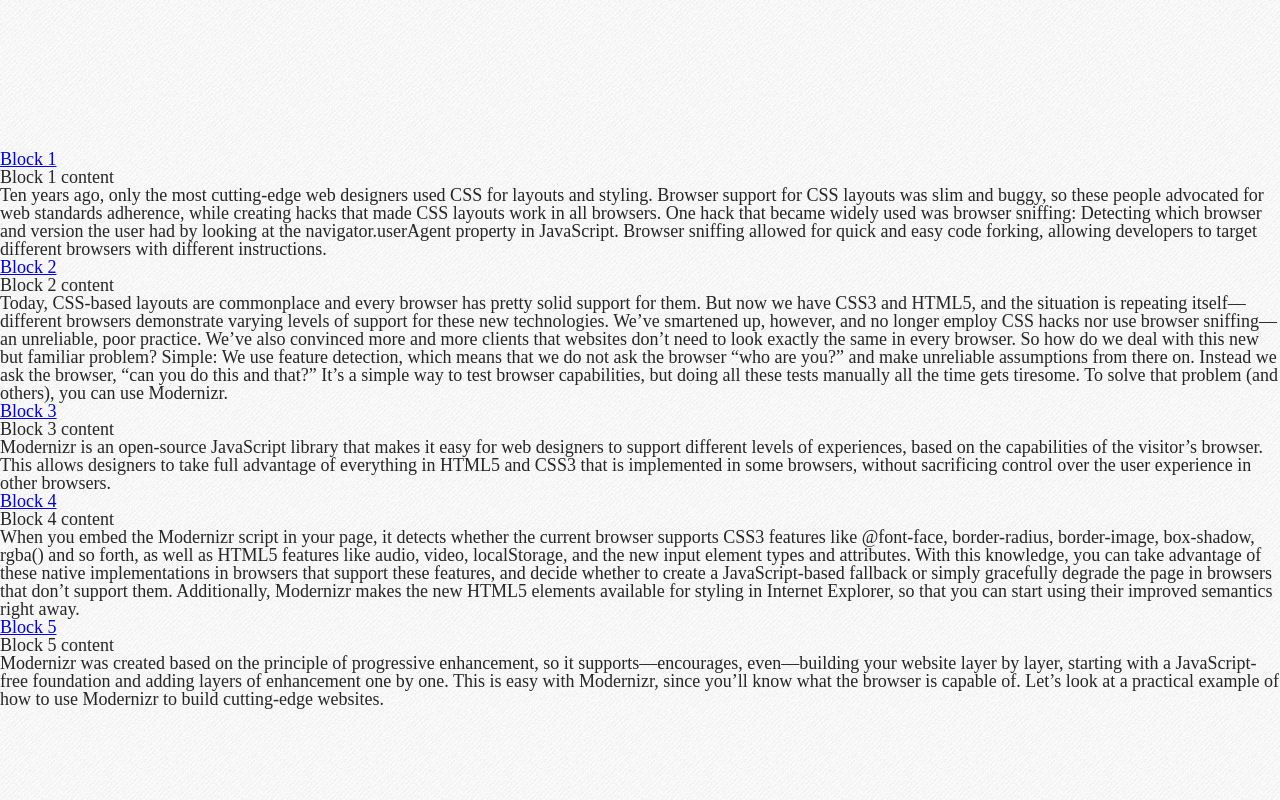
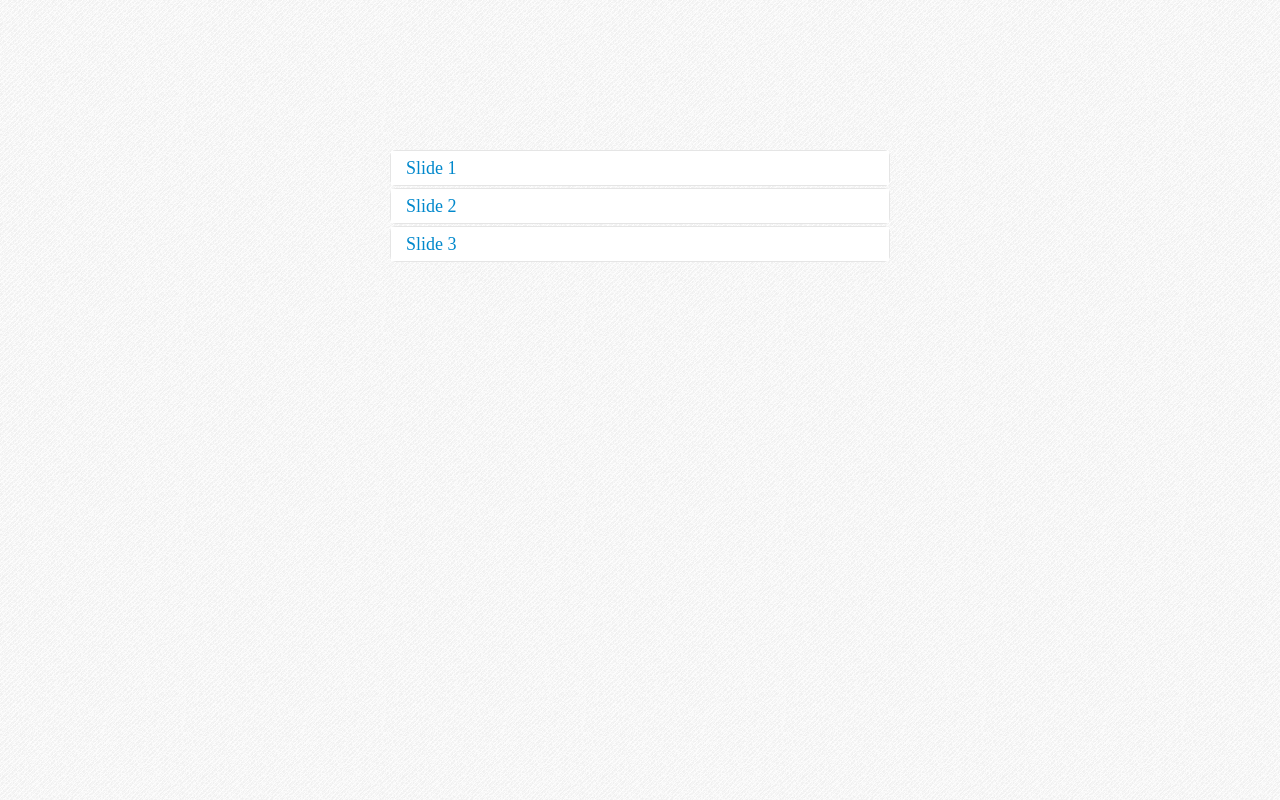
Before and after one commit to Serglious/MyDEVProjects, a plain HTML site: page css_content_accordion/index.html in a window 1280 px wide. Drawn offline with Linux system fonts and the light colour scheme; a web font is replaced by a local one.

Commit message:
Commit project files.

```diff
--- a/css_content_accordion/index.html
+++ b/css_content_accordion/index.html
@@ -8,53 +8,43 @@
     <link rel="stylesheet" href="style.css">
 </head>
 <body>
+
 <div class="accordion">
-    <!-- Triggers -->
-    <span id="block1"></span>
-    <span id="block2"></span>
-    <span id="block3"></span>
-    <span id="block4"></span>
-    <span id="block5"></span>
-    <!-- Slides -->
-    <ol>
-        <li class="block1">
-            <a href="#block1">Block 1</a>
-            <div>
-                <h2>Block 1 content</h2>
-                <p>
-                    Ten years ago, only the most cutting-edge web designers used CSS for layouts and styling. Browser support for CSS layouts was slim and buggy, so these people advocated for web standards adherence, while creating hacks that made CSS layouts work in all browsers. One hack that became widely used was browser sniffing: Detecting which browser and version the user had by looking at the navigator.userAgent property in JavaScript. Browser sniffing allowed for quick and easy code forking, allowing developers to target different browsers with different instructions.
-                </p>
+
+    <div class="accordion-group">
+        <div class="accordion-heading">
+            <a href="#slide1">Slide 1</a>
+        </div>
+        <div id="slide1" class="accordion-body">
+            <div class="accordion-inner">
+                Modernizr was created based on the principle of progressive enhancement, so it supports—encourages, even—building your website layer by layer, starting with a JavaScript-free foundation and adding layers of enhancement one by one. This is easy with Modernizr, since you’ll know what the browser is capable of. Let’s look at a practical example of how to use Modernizr to build cutting-edge websites.
             </div>
-        </li>
-        <li class="block2">
-            <a href="#block2">Block 2</a>
-            <h2>Block 2 content</h2>
-            <p>
-                Today, CSS-based layouts are commonplace and every browser has pretty solid support for them. But now we have CSS3 and HTML5, and the situation is repeating itself—different browsers demonstrate varying levels of support for these new technologies. We’ve smartened up, however, and no longer employ CSS hacks nor use browser sniffing—an unreliable, poor practice. We’ve also convinced more and more clients that websites don’t need to look exactly the same in every browser. So how do we deal with this new but familiar problem? Simple: We use feature detection, which means that we do not ask the browser “who are you?” and make unreliable assumptions from there on. Instead we ask the browser, “can you do this and that?” It’s a simple way to test browser capabilities, but doing all these tests manually all the time gets tiresome. To solve that problem (and others), you can use Modernizr.
-            </p>
-        </li>
-        <li class="block3">
-            <a href="#block3">Block 3</a>
-            <h3>Block 3 content</h3>
-            <p>
-                Modernizr is an open-source JavaScript library that makes it easy for web designers to support different levels of experiences, based on the capabilities of the visitor’s browser. This allows designers to take full advantage of everything in HTML5 and CSS3 that is implemented in some browsers, without sacrificing control over the user experience in other browsers.
-            </p>
-        </li>
-        <li class="block4">
-            <a href="#block4">Block 4</a>
-            <h2>Block 4 content</h2>
-            <p>
-                When you embed the Modernizr script in your page, it detects whether the current browser supports CSS3 features like @font-face, border-radius, border-image, box-shadow, rgba() and so forth, as well as HTML5 features like audio, video, localStorage, and the new input element types and attributes. With this knowledge, you can take advantage of these native implementations in browsers that support these features, and decide whether to create a JavaScript-based fallback or simply gracefully degrade the page in browsers that don’t support them. Additionally, Modernizr makes the new HTML5 elements available for styling in Internet Explorer, so that you can start using their improved semantics right away.
-            </p>
-        </li>
-        <li class="block5">
-            <a href="#block5">Block 5</a>
-            <h2>Block 5 content</h2>
-            <p>
-                Modernizr was created based on the principle of progressive enhancement, so it supports—encourages, even—building your website layer by layer, starting with a JavaScript-free foundation and adding layers of enhancement one by one. This is easy with Modernizr, since you’ll know what the browser is capable of. Let’s look at a practical example of how to use Modernizr to build cutting-edge websites.
-            </p>
-        </li>
-    </ol>
+        </div>
+    </div>
+
+    <div class="accordion-group">
+        <div class="accordion-heading">
+            <a href="#slide2">Slide 2</a>
+        </div>
+        <div id="slide2" class="accordion-body">
+            <div class="accordion-inner">
+                Based on the principle of progressive enhancement, so it supports—encourages, even—building your website layer by layer, starting with a JavaScript-free foundation and adding layers of enhancement one by one. This is easy with Modernizr, since you’ll know what the browser is capable of. Let’s look at a practical example of how to use Modernizr to build cutting-edge websites.
+            </div>
+        </div>
+    </div>
+
+    <div class="accordion-group">
+        <div class="accordion-heading">
+            <a href="#slide3">Slide 3</a>
+        </div>
+        <div id="slide3" class="accordion-body">
+            <div class="accordion-inner">
+                Principle of progressive enhancement, so it supports—encourages, even—building your website layer by layer, starting with a JavaScript-free foundation and adding layers of enhancement one by one. This is easy with Modernizr, since you’ll know what the browser is capable of. Let’s look at a practical example of how to use Modernizr to build cutting-edge websites.
+            </div>
+        </div>
+    </div>
+
 </div>
+
 </body>
 </html>
--- a/css_content_accordion/style.css
+++ b/css_content_accordion/style.css
@@ -7,3 +7,37 @@ body {
     color: #262626;
     line-height: 1;
 }
+.accordion {
+    width: 500px;
+    margin: 0 auto;
+}
+.accordion-group {
+    margin-bottom: 2px;
+    border: 1px solid #e5e5e5;
+    border-radius: 6px;
+
+}
+.accordion-heading a {
+    padding: 8px 15px;
+    text-decoration: none;
+    color: #0088cc;
+    display: block;
+    background-color: white;
+}
+.accordion-body {
+    height: 0;
+    transition: height 0.35s ease 0s;
+    overflow: hidden;
+}
+.accordion-inner {
+    padding: 9px 15px;
+    background-color: white;
+    border-top: 1px solid #E5E5E5
+}
+/* Onclick event */
+#slide1:target, #slide2:target, #slide3:target {
+    height: auto;
+}
+#slide1:target .accordion-inner, #slide2:target .accordion-inner, #slide3:target .accordion-inner {
+    background-color: #e6e6fa;
+}
```
Also changed, not shown: css3_accordion/index.html (+1 -1 lines).
